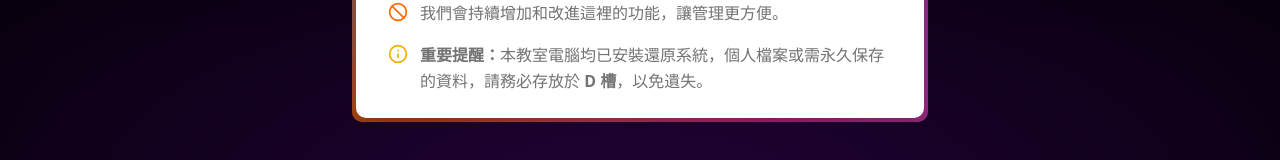
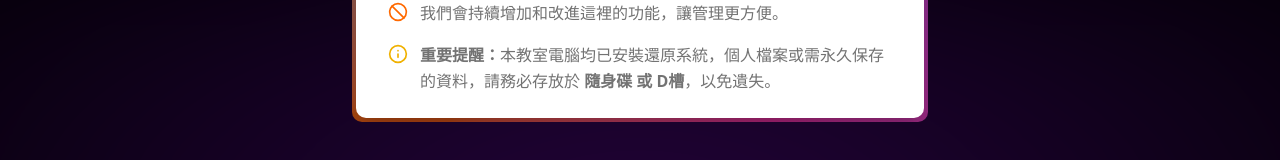
Before and after one commit to fileng87/e418-panal, a Next.js app: page /teacher in a window 1280 px wide. Shown: the part 416-576 px from the top of the page. Built offline with nearby package versions, Linux system fonts and the light colour scheme; no server answers.

Commit message:
更新教師主頁以修正 AdGuard 狀態顯示邏輯，將 'protection_enabled' 屬性名稱更改為 'running'，並調整重要提醒的內容以包含 '隨身碟' 的建議。

```diff
--- a/src/app/teacher/page.tsx
+++ b/src/app/teacher/page.tsx
@@ -22,13 +22,13 @@ export default function TeacherHomePage() {
 
   const getStatusText = () => {
     if (isLoadingAdguardStatus) return '載入中...';
-    if (adguardApiStatus?.protection_enabled) return '運作中';
+    if (adguardApiStatus?.running) return '運行中';
     return '已停用/離線';
   };
 
   const getStatusClass = () => {
     if (isLoadingAdguardStatus) return 'bg-gray-400 animate-pulse';
-    if (adguardApiStatus?.protection_enabled) return 'bg-green-500';
+    if (adguardApiStatus?.running) return 'bg-green-500';
     return 'bg-red-500';
   };
 
@@ -78,7 +78,7 @@ export default function TeacherHomePage() {
                 <span className="text-base leading-relaxed text-muted-foreground">
                   <strong>重要提醒：</strong>
                   本教室電腦均已安裝還原系統，個人檔案或需永久保存的資料，請務必存放於{' '}
-                  <strong>D 槽</strong>，以免遺失。
+                  <strong>隨身碟 或 D槽</strong>，以免遺失。
                 </span>
               </li>
             </ul>
```
